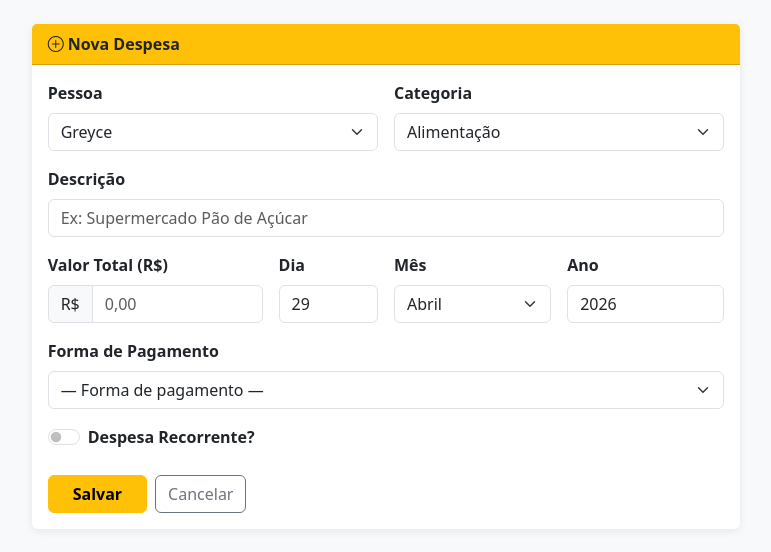
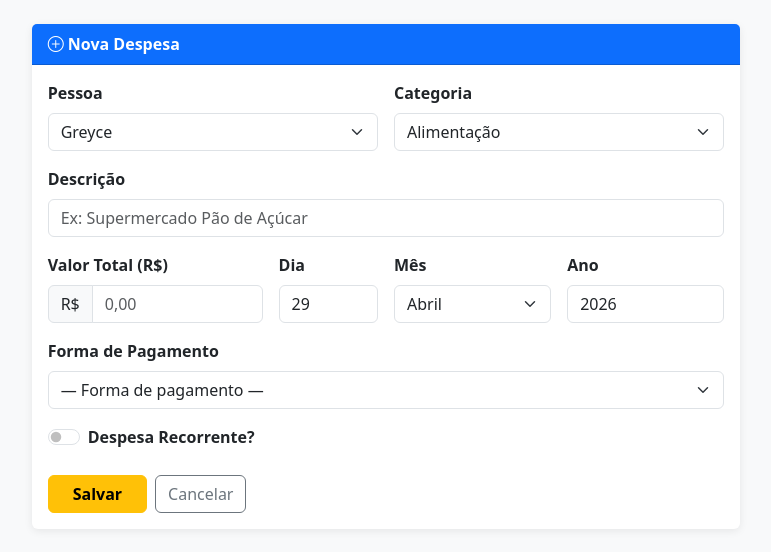
Before and after one commit to tpaixao13/controledegastos, a Flask app: page /expenses/add in a window 1280 px wide. Shown: the part 62-614 px from the top of the page, without its empty margins (254-1025 px from the left). Run offline with Flask 3, Linux system fonts and the light colour scheme; the visitor is signed in with stand-in values (Sample User, id 1); data comes from the database, SQL or seed files in the repository; some libraries are stand-ins or nearby versions.

Commit message:
auto(Edit): add.html"

```diff
--- a/app/templates/expenses/add.html
+++ b/app/templates/expenses/add.html
@@ -6,7 +6,7 @@
 <div class="row justify-content-center">
   <div class="col-lg-7">
     <div class="card">
-      <div class="card-header bg-warning fw-semibold">
+      <div class="card-header bg-primary text-white fw-semibold">
         <i class="bi bi-plus-circle"></i> Nova Despesa
       </div>
       <div class="card-body">
```
